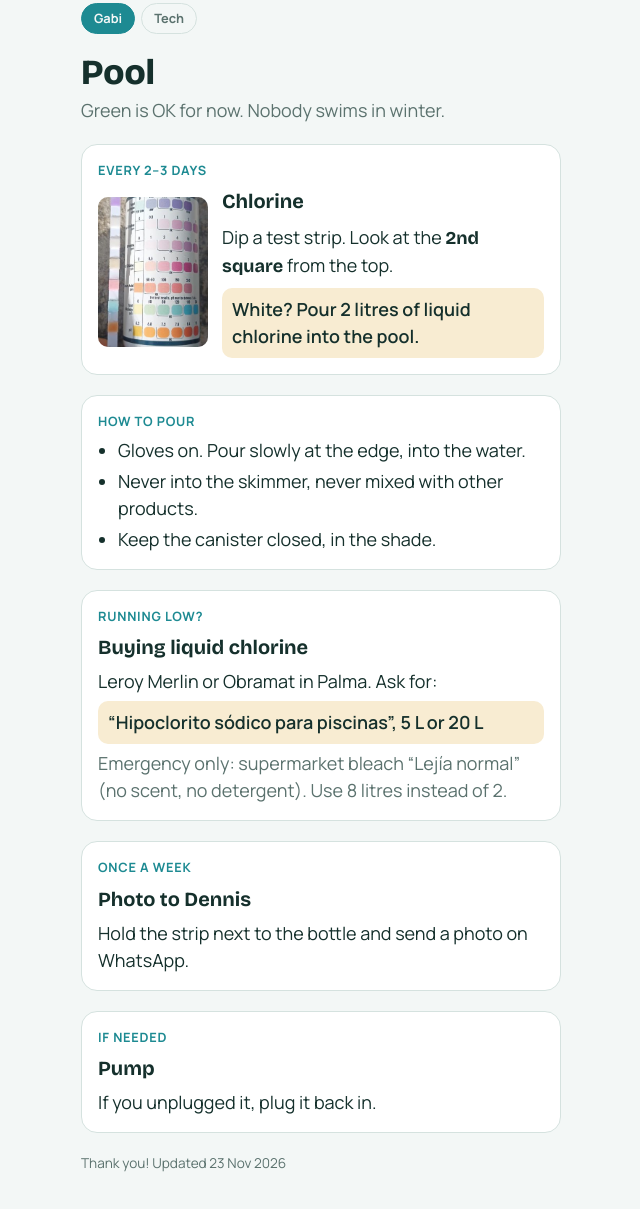
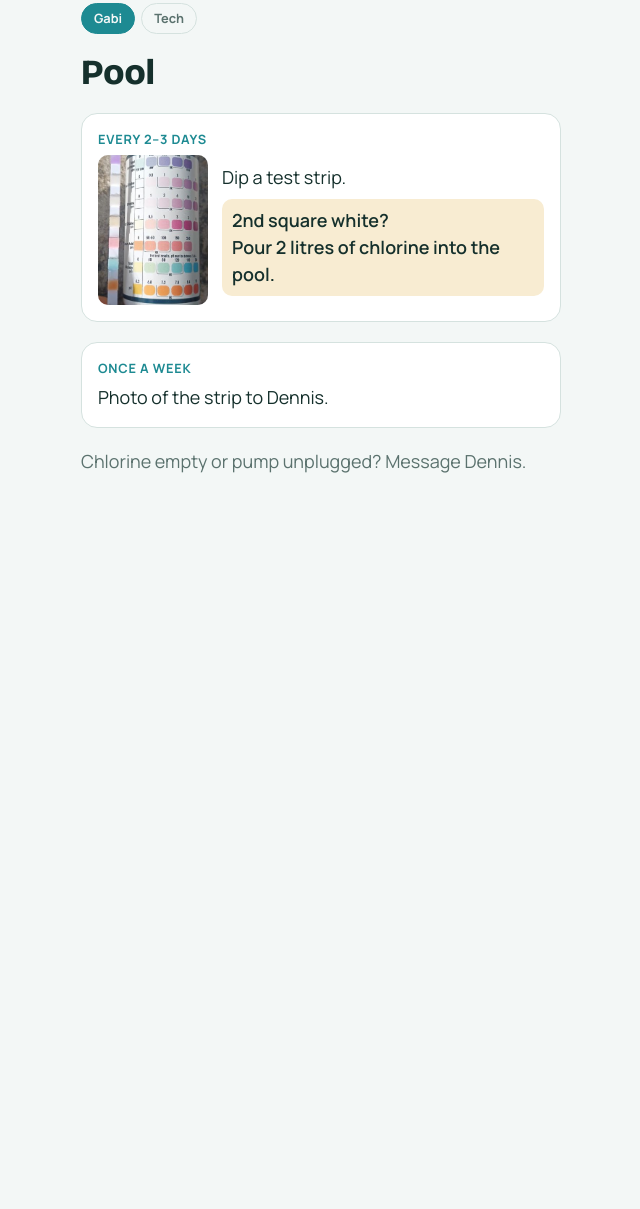
Before and after one commit to dennishieke-pool/pool, a plain HTML site: page index.html in a window 1280 px wide. Shown: the part 13-1222 px from the top of the page, without its empty margins (319-959 px from the left). After the commit the page ends 800 px from the top, so only its background shows below. Drawn offline with nearby package versions, Linux system fonts and the light colour scheme.

Commit message:
Gabi page: two steps only
Co-Authored-By: Claude Opus 5.5 <noreply@anthropic.com>

```diff
--- a/index.html
+++ b/index.html
@@ -45,7 +45,6 @@ p{margin:0}
 
 <header style="display:flex;flex-direction:column;gap:4px">
   <h1>Pool</h1>
-  <p class="note">Green is OK for now. Nobody swims in winter.</p>
 </header>
 
 <div class="task">
@@ -53,43 +52,18 @@ p{margin:0}
   <div class="chlorine">
     <a href="img/strip.jpg"><img src="img/strip.jpg" alt="Test strip next to the bottle"></a>
     <div style="display:flex;flex-direction:column;gap:8px">
-      <b>Chlorine</b>
-      <p>Dip a test strip. Look at the <b style="font-size:1em">2nd square</b> from the top.</p>
-      <p class="rule">White? Pour 2 litres of liquid chlorine into the pool.</p>
+      <p>Dip a test strip.</p>
+      <p class="rule">2nd square white?<br>Pour 2 litres of chlorine into the pool.</p>
     </div>
   </div>
 </div>
 
 <div class="task">
-  <span class="when">How to pour</span>
-  <ul class="list">
-    <li>Gloves on. Pour slowly at the edge, into the water.</li>
-    <li>Never into the skimmer, never mixed with other products.</li>
-    <li>Keep the canister closed, in the shade.</li>
-  </ul>
+  <span class="when">Once a week</span>
+  <p>Photo of the strip to Dennis.</p>
 </div>
 
-<div class="task">
-  <span class="when">Running low?</span>
-  <b>Buying liquid chlorine</b>
-  <p>Leroy Merlin or Obramat in Palma. Ask for:</p>
-  <p class="rule">“Hipoclorito sódico para piscinas”, 5 L or 20 L</p>
-  <p class="note">Emergency only: supermarket bleach “Lejía normal” (no scent, no detergent). Use 8 litres instead of 2.</p>
-</div>
-
-<div class="task">
-  <span class="when">Once a week</span>
-  <b>Photo to Dennis</b>
-  <p>Hold the strip next to the bottle and send a photo on WhatsApp.</p>
-</div>
-
-<div class="task">
-  <span class="when">If needed</span>
-  <b>Pump</b>
-  <p>If you unplugged it, plug it back in.</p>
-</div>
-
-<p class="note" style="font-size:.85rem">Thank you! Updated 23 Nov 2026</p>
+<p class="note">Chlorine empty or pump unplugged? Message Dennis.</p>
 </div>
 </body>
 </html>
```
